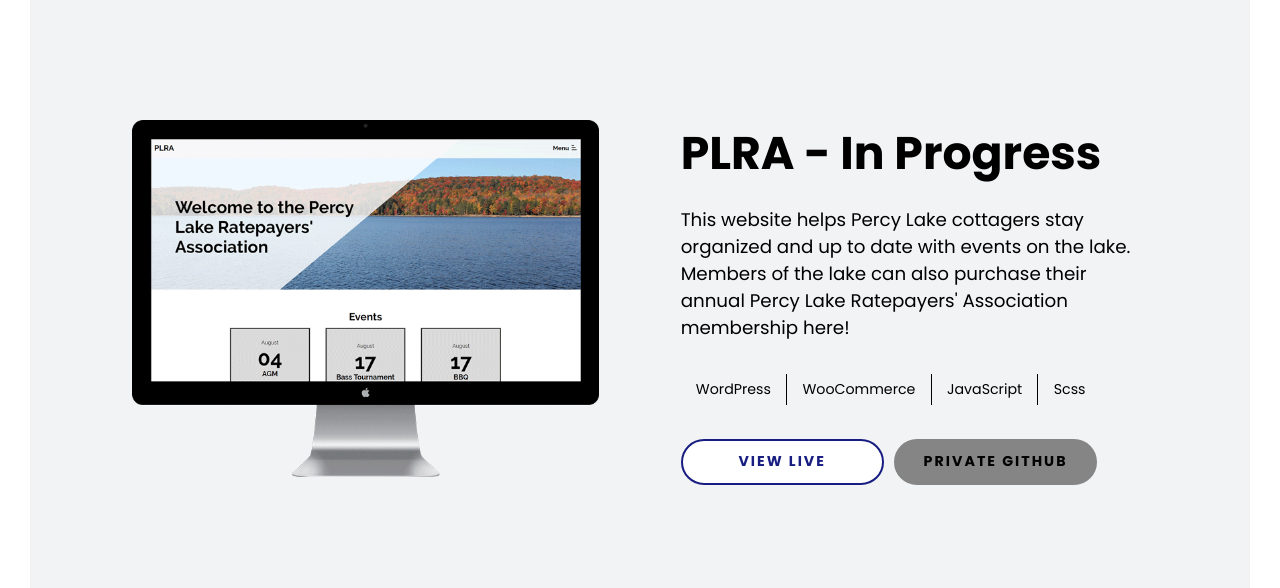
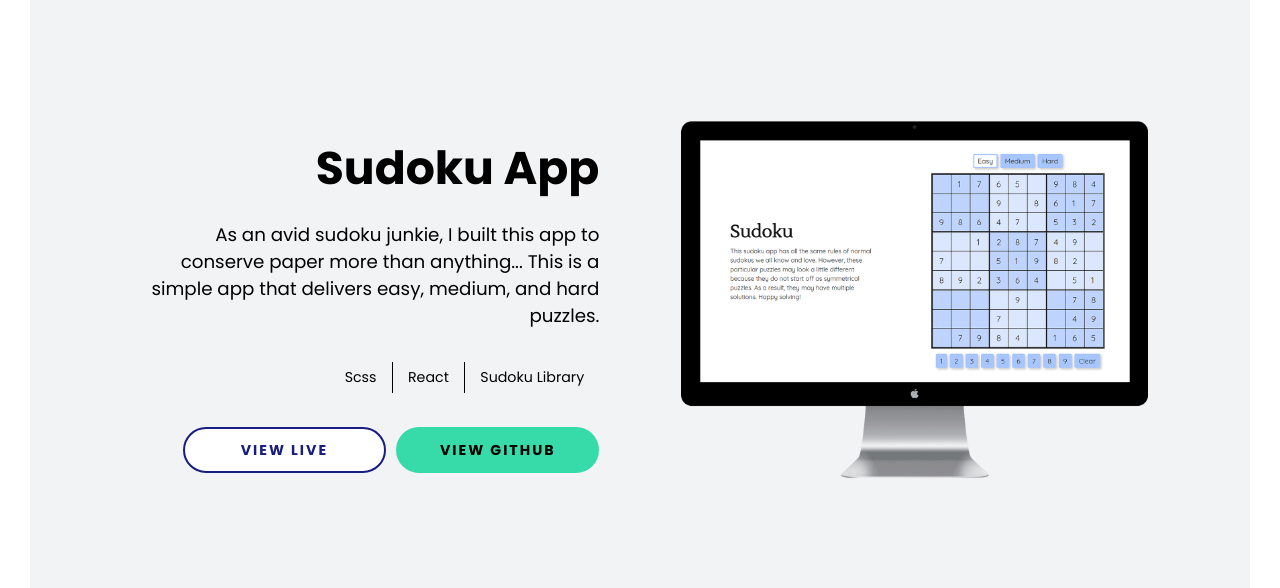
Before and after one commit to claireristow/portfolio, a website: page index.html in a window 1280 px wide. Shown: the part 1766-2354 px from the top of the page. Drawn offline with nearby package versions, Linux system fonts and the light colour scheme; files that its build step writes are made by us from their sources.

Commit message:
PLRA down for updates

```diff
--- a/index.html
+++ b/index.html
@@ -131,7 +131,7 @@
                     <p class="subheading">03 - What I've been working on</p>
                 </div>
                 <h2>Projects</h2>
-                <article class="left wow fadeInUp">
+                <!-- <article class="left wow fadeInUp">
                     <div class="projectContent">
                         <h3>PLRA - In Progress</h3>
                         <p>This website helps Percy Lake cottagers stay organized and up to date with events on the lake. Members of the lake can also purchase their annual Percy Lake Ratepayers' Association membership here!</p>
@@ -150,7 +150,7 @@
                         <h3 class="hide">PLRA - In Progress</h3>
                         <img src="assets/devices/percy-display.png" alt="Percy Lake Ratepayer's Association website displayed">
                     </a>
-                </article>
+                </article> -->
                 <article class="right wow fadeInUp">
                     <div class="projectContent">
                         <h3>Sudoku App</h3>
```
